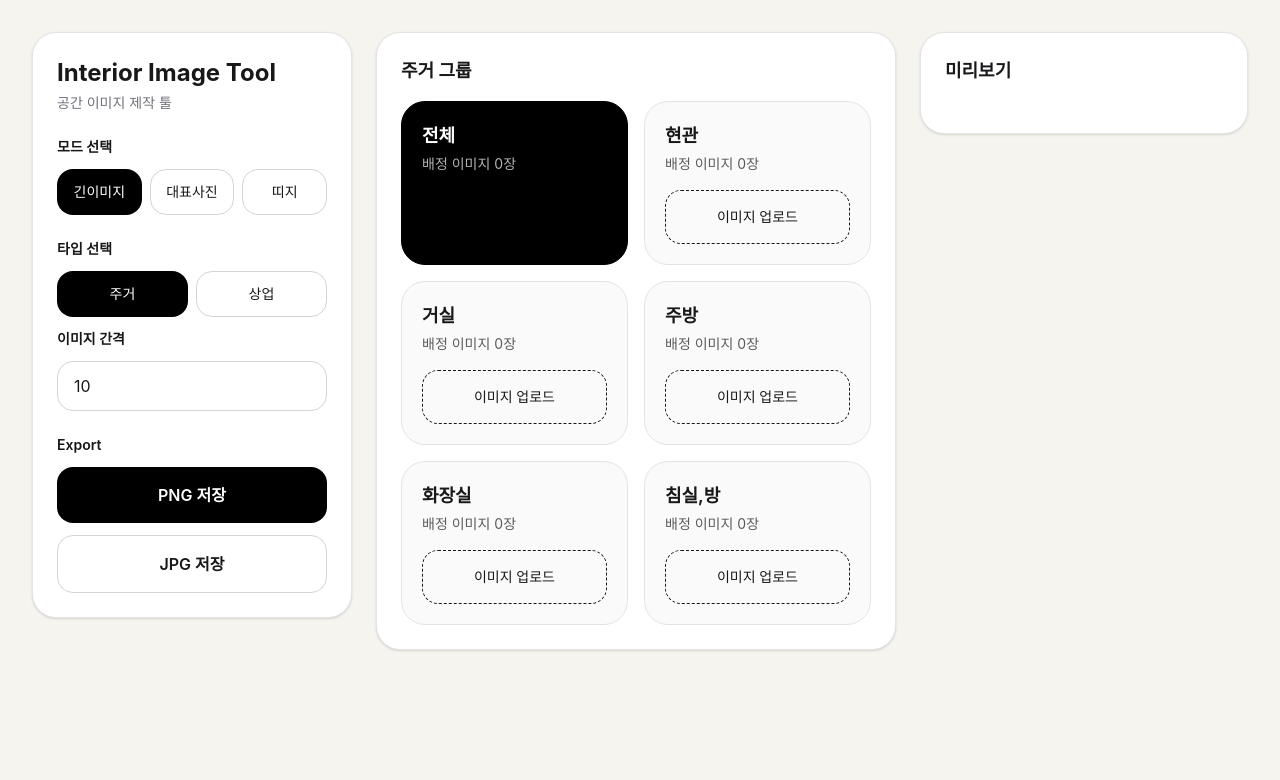
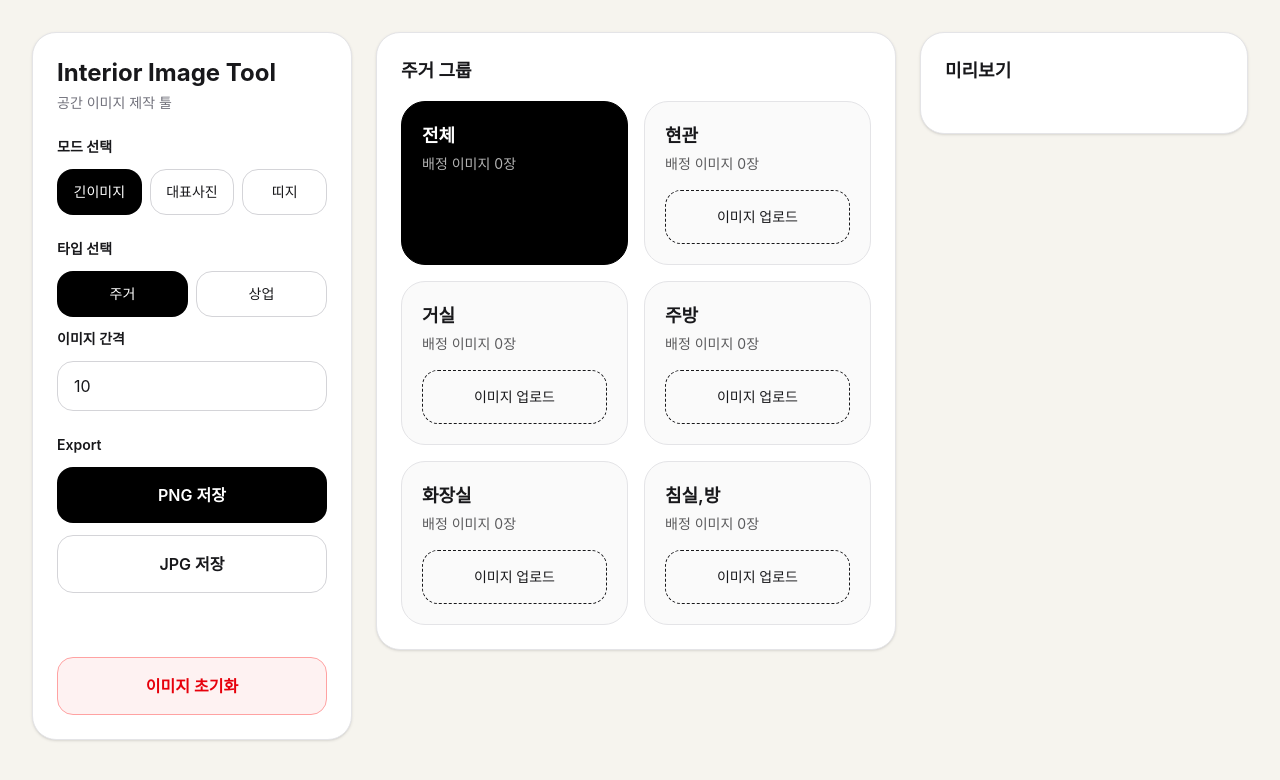
Before and after one commit to beersdf/interior-image-tool, a React (Vite) app: page / in a window 1280 px wide. Shown: the top 780 px of the page. Built offline with nearby package versions, Linux system fonts and the light colour scheme.

Commit message:
Add reset system

```diff
--- a/src/App.jsx
+++ b/src/App.jsx
@@ -354,6 +354,28 @@ const exportImage = async (format = 'png') => {
     }
   }
 
+  const resetAllImages = () => {
+    const confirmReset = window.confirm(
+      '업로드된 이미지와 설정을 모두 초기화할까요?'
+    )
+
+    if (!confirmReset) return
+
+    setRoomImages({
+      entrance: [],
+      living: [],
+      kitchen: [],
+      bathroom: [],
+      bedroom: [],
+    })
+
+    setImageSettings([])
+
+    coverRefs.current = []
+    roomPreviewRefs.current = {}
+
+  }
+
   return (
     <div className="min-h-screen bg-[#f6f4ee] text-zinc-900 p-8">
       <div className="max-w-[1800px] mx-auto grid grid-cols-1 xl:grid-cols-[320px_520px_1fr] gap-6 items-start">
@@ -551,6 +573,13 @@ const exportImage = async (format = 'png') => {
               JPG 저장
             </button>
           </div>
+
+          <button
+            onClick={resetAllImages}
+            className="mt-10 w-full rounded-2xl border border-red-300 bg-red-50 py-4 font-semibold text-red-600 transition hover:bg-red-100"
+          >
+            이미지 초기화
+          </button>
         </div>
 
         <div className="space-y-6">
```
Lines whose indentation alone changed are shown as unchanged.
